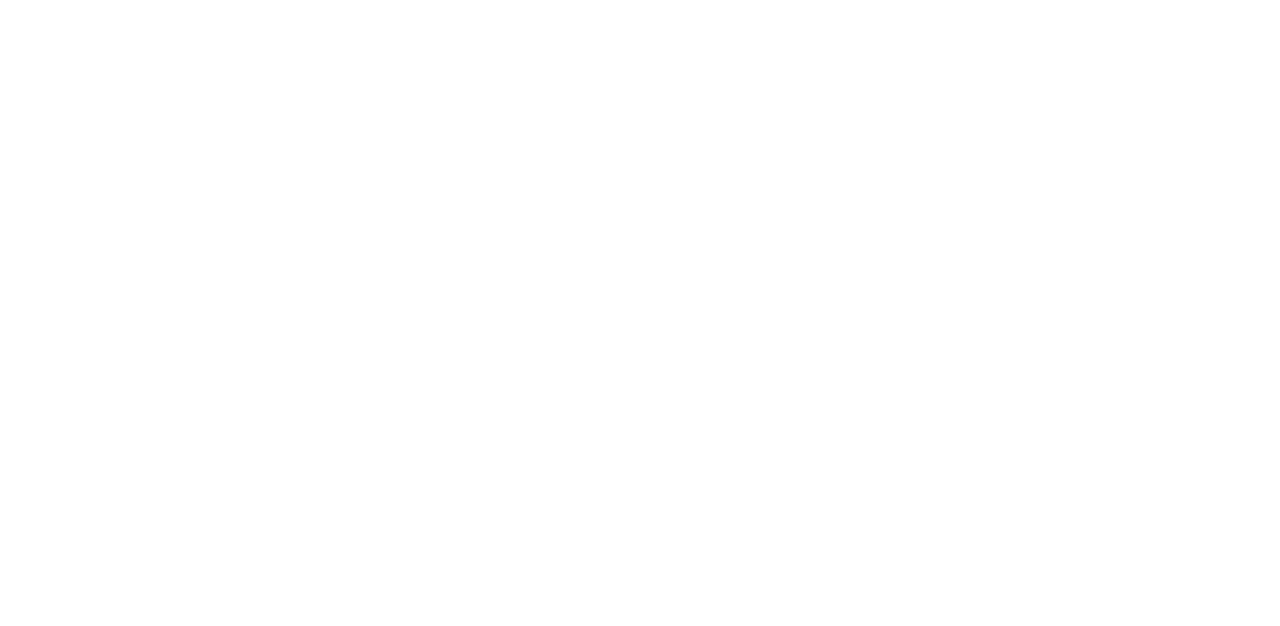
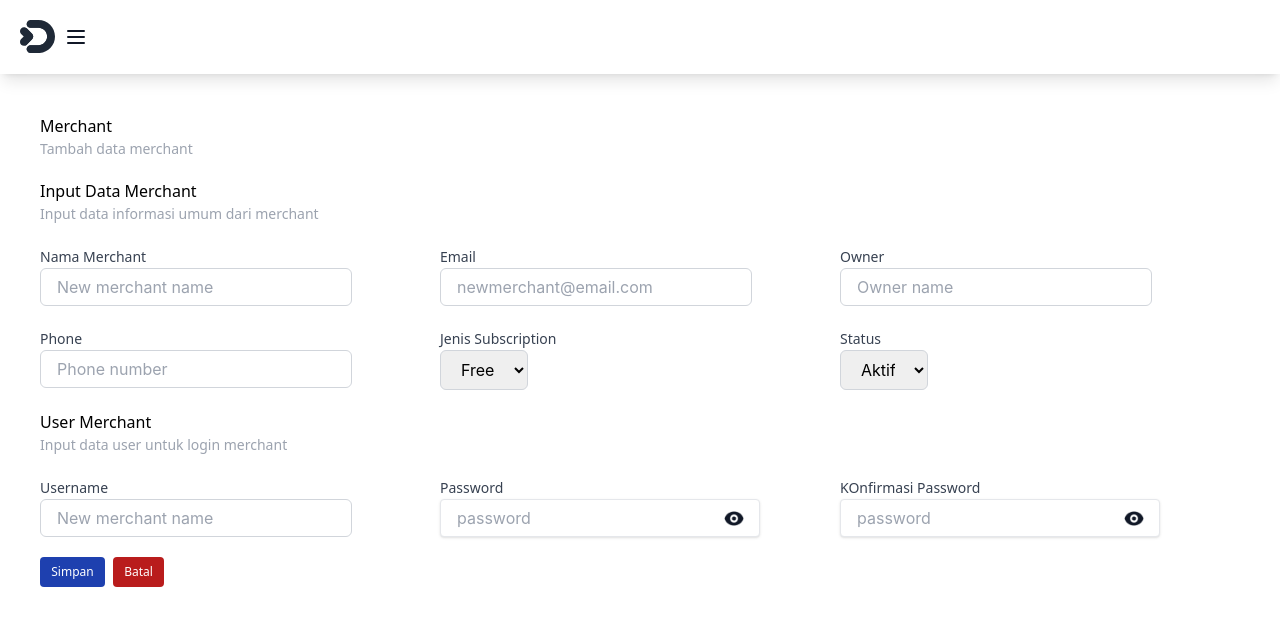
Before and after one commit to rizfirman/catra-backoffice-react, a React (Create React App) app: page /merchant/add in a window 1280 px wide. Before the commit this address had no page. Shown: the top 626 px of the page. Built offline with nearby package versions, Linux system fonts and the light colour scheme.

Commit message:
add: add-merchant page

```diff
--- a/package.json
+++ b/package.json
@@ -9,6 +9,7 @@
     "@testing-library/user-event": "^13.5.0",
     "react": "^18.2.0",
     "react-dom": "^18.2.0",
+    "react-router": "^6.11.2",
     "react-router-dom": "^6.11.2",
     "react-scripts": "5.0.1",
     "sass": "^1.62.1",
--- a/src/App.js
+++ b/src/App.js
@@ -2,6 +2,7 @@
 import LoginPage from './pages/LoginPage';
 import Dashboard from './pages/Dashboard';
 import Merchant from './pages/Merchant';
+import AddMerchant from './pages/Merchant/AddMerchant';
 import { BrowserRouter as Router, Routes, Route } from 'react-router-dom';
 
 function App() {
@@ -12,6 +13,7 @@
           <Route path="/" element={<LoginPage />} />
           <Route path="/dashboard" element={<Dashboard />} />
           <Route path="/merchant" element={<Merchant />} />
+          <Route path="/merchant/add" element={<AddMerchant />} />
         </Routes>
       </Router>
     </div>
--- /dev/null
+++ b/src/pages/Merchant/AddMerchant/index.js
@@ -0,0 +1,194 @@
+import React, { useState } from 'react';
+import Layout from '../../../components/LayoutDashboard';
+import { useNavigate } from 'react-router-dom';
+import eyeSymbol from '../../../assets/icons/eye-password.png';
+
+const AddMerchant = () => {
+  const navigate = useNavigate();
+  const [isShowPassword, setIsShowPassword] = useState(false);
+  const [isShowConfirmPassword, setIsShowConfirmPassword] = useState(false);
+  const handleShowPassword = () => {
+    setIsShowPassword(!isShowPassword);
+  };
+  const handleShowConfirmPassword = () => {
+    setIsShowConfirmPassword(!isShowConfirmPassword);
+  };
+  const goToTheMerchantPage = () => {
+    navigate('/merchant');
+  };
+
+  return (
+    <Layout>
+      <div className="mb-5">
+        <p className="text-[16px] font-sans font-[500]">Merchant</p>
+        <p className="text-[14px] font-sans font-[500] text-[#9CA3AF]">Tambah data merchant</p>
+      </div>
+      <div className="mb-5">
+        <p className="text-[16px] font-sans font-[500]">Input Data Merchant</p>
+        <p className="text-[14px] font-sans font-[500] text-[#9CA3AF]">Input data informasi umum dari merchant</p>
+      </div>
+
+      <div className="grid grid-cols-12 mb-5">
+        <div className="col-span-4">
+          <div>
+            <label for="nama-merchant" className="text-[14px] font-sans font-[500] text-[#374151]">
+              Nama Merchant
+            </label>
+            <input
+              class="appearance-none block w-[312px] mr-2 text-black  border border-[#D1D5DB] rounded-[6px] px-4 py-2  leading-tight focus:outline-none focus:bg-white"
+              id="nama-merchant"
+              type="text"
+              placeholder="New merchant name"
+            />
+          </div>
+        </div>
+        <div className="col-span-4">
+          <div>
+            <label for="email-merchant" className="text-[14px] font-sans font-[500] text-[#374151]">
+              Email
+            </label>
+            <input
+              class="appearance-none block w-[312px] mr-2 text-black  border border-[#D1D5DB] rounded-[6px] px-4 py-2  leading-tight focus:outline-none focus:bg-white"
+              id="email-merchant"
+              type="email"
+              placeholder="newmerchant@email.com"
+            />
+          </div>
+        </div>
+        <div className="col-span-4">
+          <div>
+            <label for="owner-merchant" className="text-[14px] font-sans font-[500] text-[#374151]">
+              Owner
+            </label>
+            <input
+              class="appearance-none block w-[312px] mr-2 text-black  border border-[#D1D5DB] rounded-[6px] px-4 py-2  leading-tight focus:outline-none focus:bg-white"
+              id="owner-merchant"
+              type="text"
+              placeholder="Owner name"
+            />
+          </div>
+        </div>
+      </div>
+
+      <div className="grid grid-cols-12 mb-5">
+        <div className="col-span-4">
+          <div>
+            <label for="phone-merchant" className="text-[14px] font-sans font-[500] text-[#374151]">
+              Phone
+            </label>
+            <input
+              class="appearance-none block w-[312px] mr-2 text-black  border border-[#D1D5DB] rounded-[6px] px-4 py-2  leading-tight focus:outline-none focus:bg-white"
+              id="phone-merchant"
+              type="number"
+              placeholder="Phone number"
+            />
+          </div>
+        </div>
+        <div className="col-span-4">
+          <div>
+            <label for="subscription-type" className="text-[14px] font-sans font-[500] text-[#374151]">
+              Jenis Subscription
+            </label>
+
+            <select
+              id="subscription-type"
+              class="block w-[88px] mr-2 text-black  border border-[#D1D5DB] rounded-[6px] px-4 py-2  leading-tight focus:outline-none focus:bg-white"
+            >
+              <option>Free</option>
+              <option>PRO</option>
+            </select>
+          </div>
+        </div>
+        <div className="col-span-4">
+          <div>
+            <label for="status" className="text-[14px] font-sans font-[500] text-[#374151]">
+              Status
+            </label>
+
+            <select
+              id="status"
+              class="block w-[88px] mr-2 text-black  border border-[#D1D5DB] rounded-[6px] px-4 py-2  leading-tight focus:outline-none focus:bg-white"
+            >
+              <option>Aktif</option>
+              <option>Tidak Aktif</option>
+            </select>
+          </div>
+        </div>
+      </div>
+
+      <div className="mb-5">
+        <p className="text-[16px] font-sans font-[500]">User Merchant</p>
+        <p className="text-[14px] font-sans font-[500] text-[#9CA3AF]">Input data user untuk login merchant</p>
+      </div>
+
+      <div className="grid grid-cols-12 mb-5">
+        <div className="col-span-4">
+          <div>
+            <label for="username-merchant" className="text-[14px] font-sans font-[500] text-[#374151]">
+              Username
+            </label>
+            <input
+              class="appearance-none block w-[312px] mr-2 text-black  border border-[#D1D5DB] rounded-[6px] px-4 py-2  leading-tight focus:outline-none focus:bg-white"
+              id="username-merchant"
+              type="text"
+              placeholder="New merchant name"
+            />
+          </div>
+        </div>
+        <div className="col-span-4">
+          <label for="password" className="text-[14px] font-sans font-[500] text-[#374151]">
+            Password
+          </label>
+          <div className="relative w-[320px] container">
+            <input
+              id="password"
+              className=" shadow appearance-none border rounded w-[320px]  py-2 px-4  leading-tight focus:outline-none focus:shadow-outline"
+              type={isShowPassword ? 'text' : 'password'}
+              name="password"
+              placeholder="password"
+            />
+
+            <button
+              className="absolute inset-y-0 right-0 flex items-center px-4 text-gray-600"
+              onClick={handleShowPassword}
+            >
+              <img src={eyeSymbol} width={20} height={20} alt="eye" />
+            </button>
+          </div>
+        </div>
+        <div className="col-span-4">
+          <label for="confirm-password" className="text-[14px] font-sans font-[500] text-[#374151]">
+            KOnfirmasi Password
+          </label>
+          <div className="relative w-[320px] container">
+            <input
+              id="confirm-password"
+              className=" shadow appearance-none border rounded w-[320px]  py-2 px-4  leading-tight focus:outline-none focus:shadow-outline"
+              type={isShowConfirmPassword ? 'text' : 'password'}
+              name="password"
+              placeholder="password"
+            />
+
+            <button
+              className="absolute inset-y-0 right-0 flex items-center px-4 text-gray-600"
+              onClick={handleShowConfirmPassword}
+            >
+              <img src={eyeSymbol} width={20} height={20} alt="eye" />
+            </button>
+          </div>
+        </div>
+      </div>
+
+      <div className="flex">
+        <button className="mr-2 w-[65px] h-[30px] rounded-[4px] bg-[#1E40AF] text-[12px] font-[500] font-sans text-white">
+          Simpan
+        </button>
+        <button onClick={goToTheMerchantPage} className="w-[51px] h-[30px] rounded-[4px] bg-[#B91C1C] text-[12px] font-[500] font-sans text-white">
+          Batal
+        </button>
+      </div>
+    </Layout>
+  );
+};
+
+export default AddMerchant;
--- a/src/pages/Merchant/index.js
+++ b/src/pages/Merchant/index.js
@@ -1,9 +1,11 @@
 import React from 'react';
 import Layout from '../../components/LayoutDashboard';
 import clipboardCheck from '../../assets/icons/clipboard-check.svg';
+import { useNavigate } from "react-router-dom";
 import { ChevronLeftIcon, ChevronRightIcon } from '@heroicons/react/20/solid';
 
 const Merchant = () => {
+  const navigate = useNavigate();
   const merchantResponse =[
     {
       id: 1,
@@ -15,6 +17,11 @@
       subscription: 'Free',
     },
   ]
+
+  const goToTheAddMerchantPage = () => {
+    navigate('/merchant/add')
+  }
+
   return (
     <div>
       <Layout>
@@ -73,7 +80,7 @@
           </div>
           <div className="col-span-4"></div>
 
-          <button className="bg-[#1E40AF]  text-[12px] font-sans font-[500] rounded-[4px] text-white p-2 mt-5">
+          <button onClick={goToTheAddMerchantPage} className="bg-[#1E40AF]  text-[12px] font-sans font-[500] rounded-[4px] text-white p-2 mt-5">
             Tambah merchant
           </button>
         </div>
```
Also changed, not shown: 1 other file (tests, documents, lock files or other folders).
